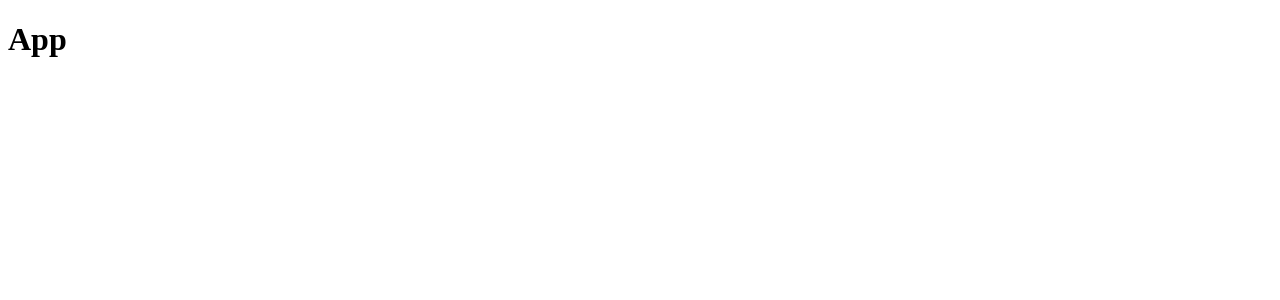
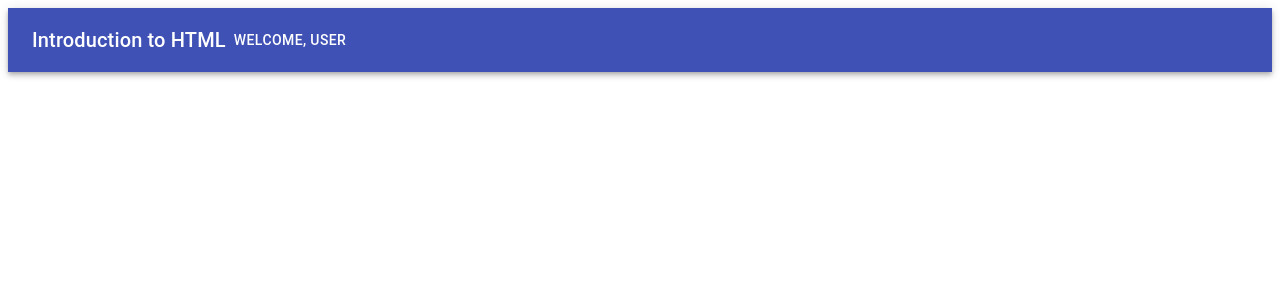
Before and after one commit to lavanya-sood/Thesis_EducationalInterface, a React (Create React App) app in the folder frontend/: page / in a window 1280 px wide. Shown: the top 300 px of the page. Built offline with nearby package versions, Linux system fonts and the light colour scheme.

Commit message:
Added appbar

```diff
--- a/frontend/src/App.js
+++ b/frontend/src/App.js
@@ -1,9 +1,15 @@
 import React from 'react';
+import { AppBar, Typography, Button, Toolbar} from '@material-ui/core';
 
 const App = () => {
     return (
         <div>
-            <h1> App </h1>
+            <AppBar position='sticky' color='primary'>
+                <Toolbar>
+                    <Typography variant="h6"> Introduction to HTML</Typography>
+                    <Button color="inherit">Welcome, user</Button>
+                </Toolbar>
+            </AppBar>
         </div>
     );
 };
```
